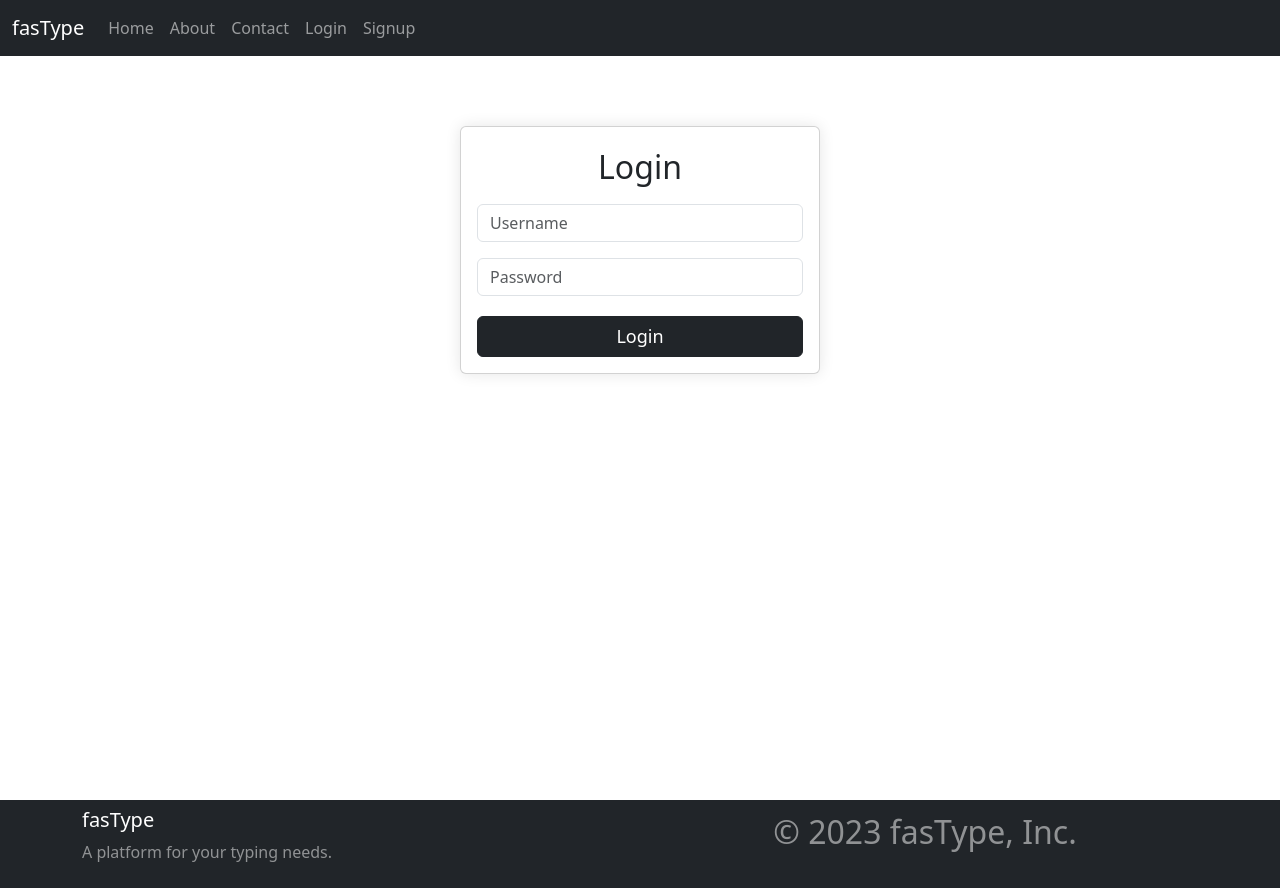
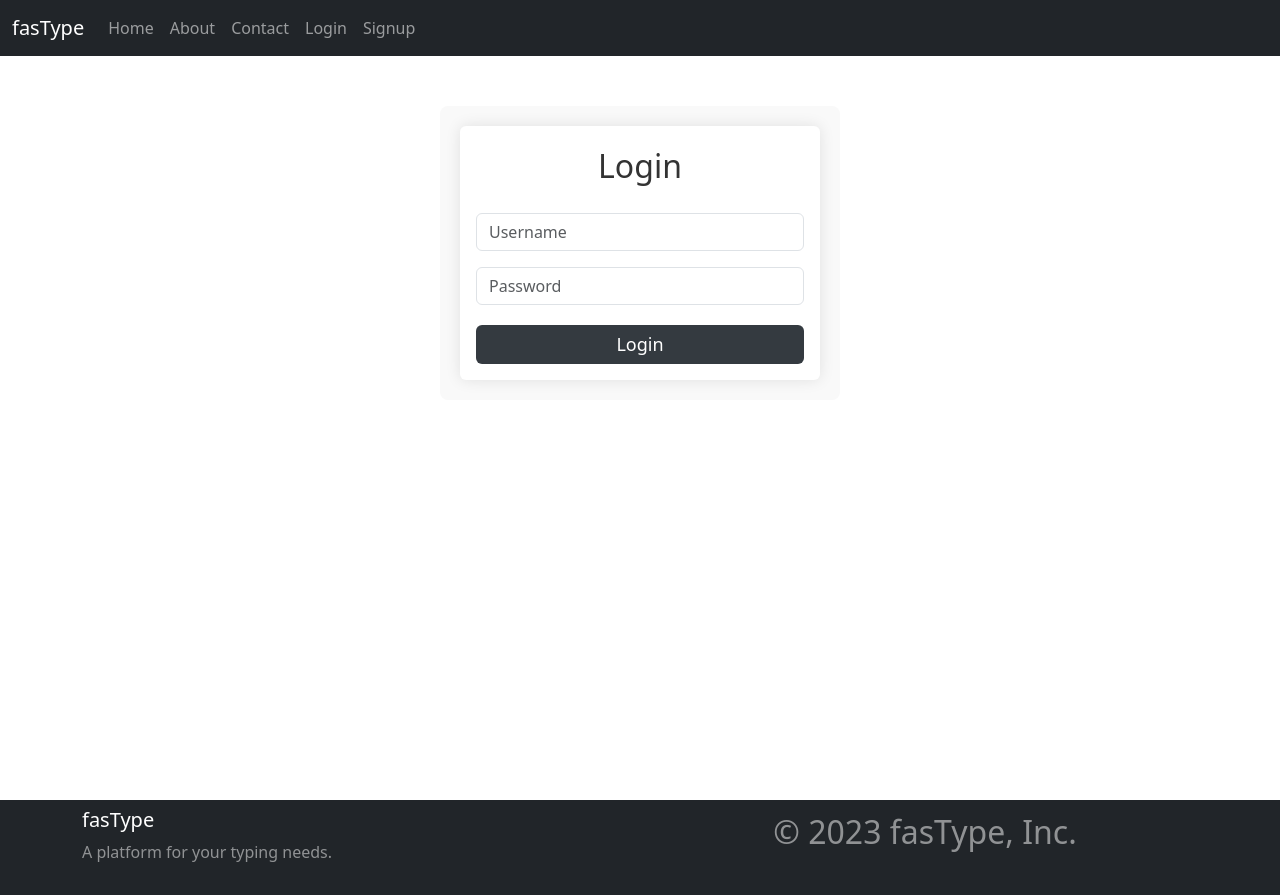
Before and after one commit to jadoo21/fasType, a React (Create React App) app: page /login in a window 1280 px wide. Built offline with nearby package versions, Linux system fonts and the light colour scheme.

Commit message:
updated css files

```diff
--- a/src/App.css
+++ b/src/App.css
@@ -1,5 +1,5 @@
 body, html {
-  height: 90%;
+  height: 100%;
   margin: 0;
 }
 
@@ -44,3 +44,7 @@ body, html {
     transform: rotate(360deg);
   }
 }
+
+.App-content {
+  flex: 1;
+}
--- a/src/styles/footer.css
+++ b/src/styles/footer.css
@@ -1,9 +1,20 @@
 .footer {
-    margin-top: auto;
     padding: 20px 0;
-    position: fixed;
+    background-color: #343a40;
+    color: #fff;
+    text-align: center;
+    box-shadow: 0px -2px 10px rgba(0, 0, 0, 0.1);
+    position: absolute;
     bottom: 0;
-    height: 10%;
     width: 100%;
-    background-color: #343a40;
-  }
+}
+
+.footer h5 {
+    margin-bottom: 10px;
+}
+
+.footer p {
+    margin: 0;
+    font-size: 14px;
+    color: #adb5bd;
+}
--- a/src/styles/signup.css
+++ b/src/styles/signup.css
@@ -3,18 +3,46 @@
     max-width: 400px;
     margin: 50px auto;
     padding: 20px;
+    background-color: #f9f9f9;
+    border-radius: 8px;
 }
 
 .card {
     box-shadow: 0px 0px 15px rgba(0, 0, 0, 0.1);
+    border: none;
 }
 
 .text-center {
     font-size: xx-large;
-    padding-bottom: 5px;
+    padding-bottom: 15px;
+    color: #333;
 }
 
 .card-button {
     margin-top: 20px;
     font-size: large;
+    background-color: #343a40;
+    border: none;
+    transition: background-color 0.3s ease;
 }
+
+.card-button:hover {
+    background-color: #495057;
+}
+
+.form-group {
+    margin-bottom: 15px;
+}
+
+input {
+    border-radius: 4px;
+    padding: 10px;
+    border: 1px solid #ced4da;
+    transition: border-color 0.3s ease;
+}
+
+input:focus {
+    border-color: #80bdff;
+    outline: none;
+    box-shadow: 0 0 0 0.2rem rgba(0, 123, 255, 0.25);
+}
```
